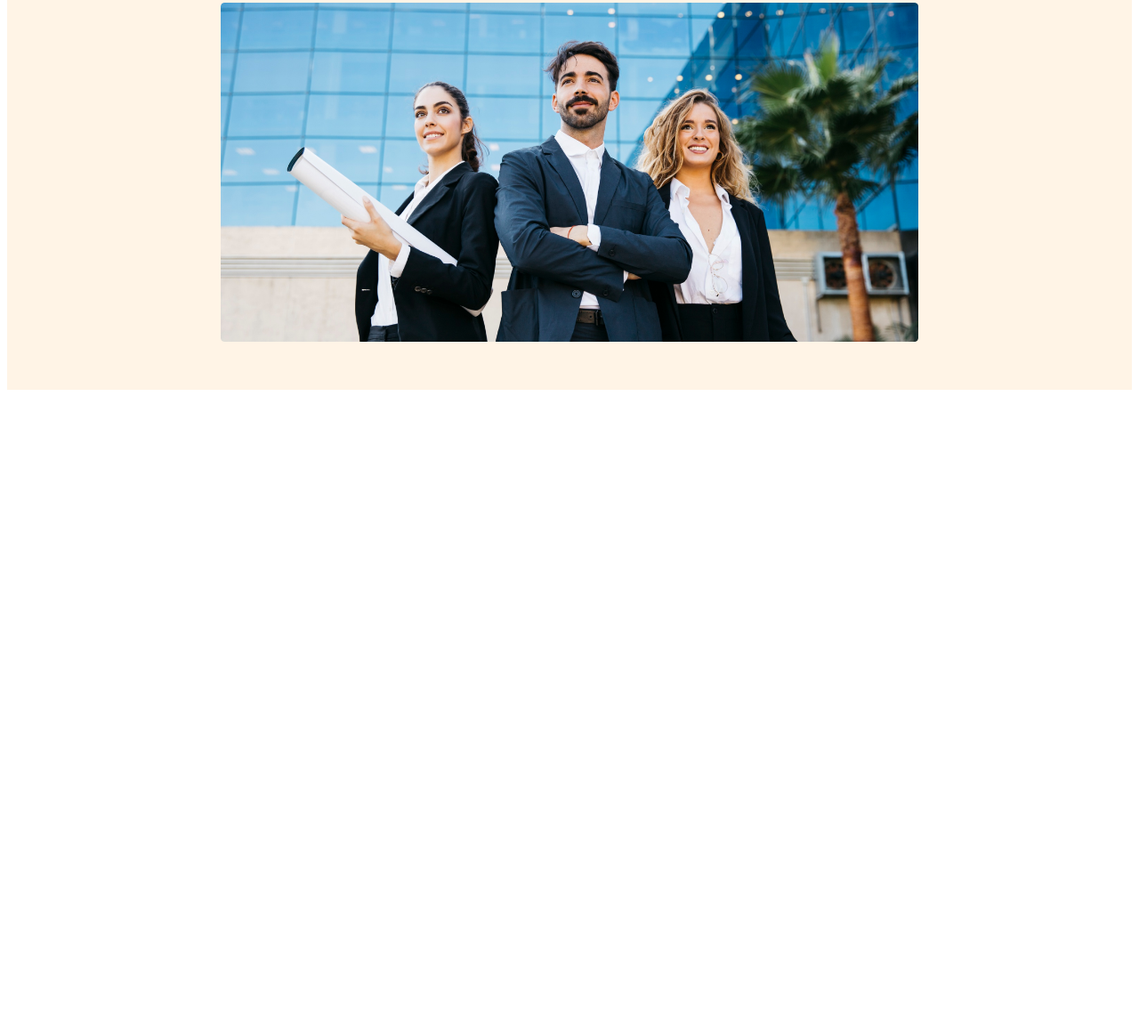
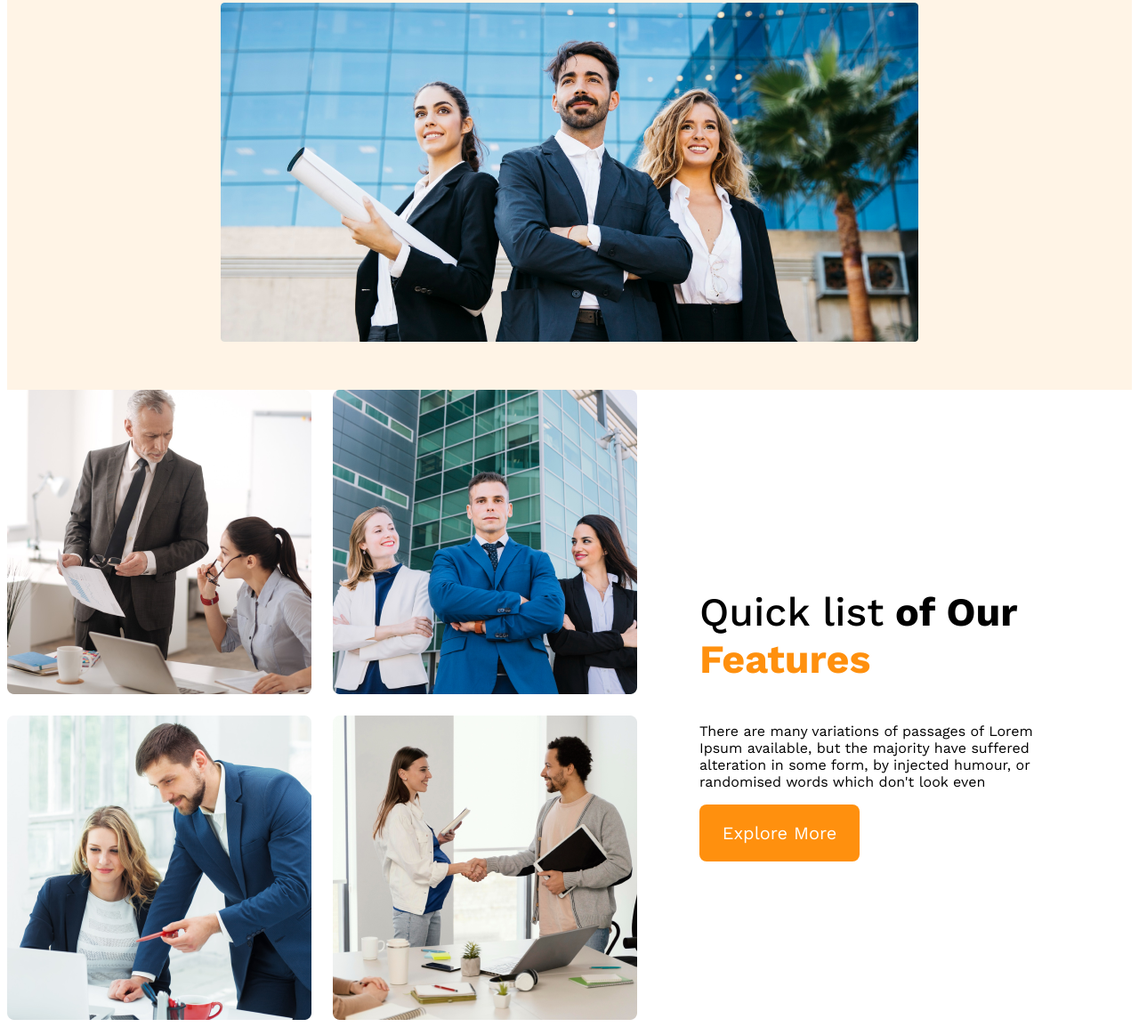
Before and after one commit to ashiq-102/g3-architecht-website, a plain HTML site: page index.html in a window 1280 px wide. Shown: the part 573-1727 px from the top of the page at 89% size. Before the commit the page ends 1019 px from the top, so only its background shows below. Drawn offline with nearby package versions, Linux system fonts and the light colour scheme.

Commit message:
feature section added

```diff
--- a/index.html
+++ b/index.html
@@ -7,6 +7,7 @@
     <link rel="stylesheet" href="styles/architect.css">
 </head>
 <body>
+    <!-- header start -->
 
     <header>
         <nav>
@@ -31,7 +32,26 @@
 
     </header>
 
+    <!-- header end -->
+
     <main>
+
+        <!-- feature section -->
+        <section class="teams-container">
+            <div class="teams-img-container">
+                <img src="images/team1.png" alt="">
+                <img src="images/team2.png" alt="">
+                <img src="images/team3.png" alt="">
+                <img src="images/team4.png" alt="">
+
+            </div>
+
+            <div class="teams-content">
+                <h3 class="teams-title"><span class="quick-list text-light-gray">Quick list</span> <span>of Our</span> <span class="text-features">Features</span></h3>
+                <p class="text-light-gray">There are many variations of passages of Lorem Ipsum available, but the majority have suffered alteration in some form, by injected humour, or randomised words which don't look even</p>
+                <button class="btn-primary">Explore More</button>
+            </div>
+        </section>
 
     </main>
 
--- a/styles/architect.css
+++ b/styles/architect.css
@@ -100,6 +100,41 @@
 
 }
 
+/* main style */
+
+main{
+    max-width: 1440px;
+    margin: 0 auto;
+}
+
+.teams-container{
+    display: flex;
+    align-items: center;
+}
+
+.teams-img-container{
+    display: grid;
+    grid-template-columns: repeat(2,1fr);
+    gap: 1.5rem;
+}
+
+.teams-content {
+    padding-left: 70px;
+    padding-right: 70px;
+}
+
+.teams-title {
+    font-size: 2.8rem;
+}
+
+.teams-title .quick-list {
+    font-weight: 500;
+}
+
+.teams-title .text-features {
+    color: #FF900E;
+    font-weight: 700;
+}
 /* tablet or medium device */
 
 @media screen and (min-width:576px) and (max-width: 960px)
```
